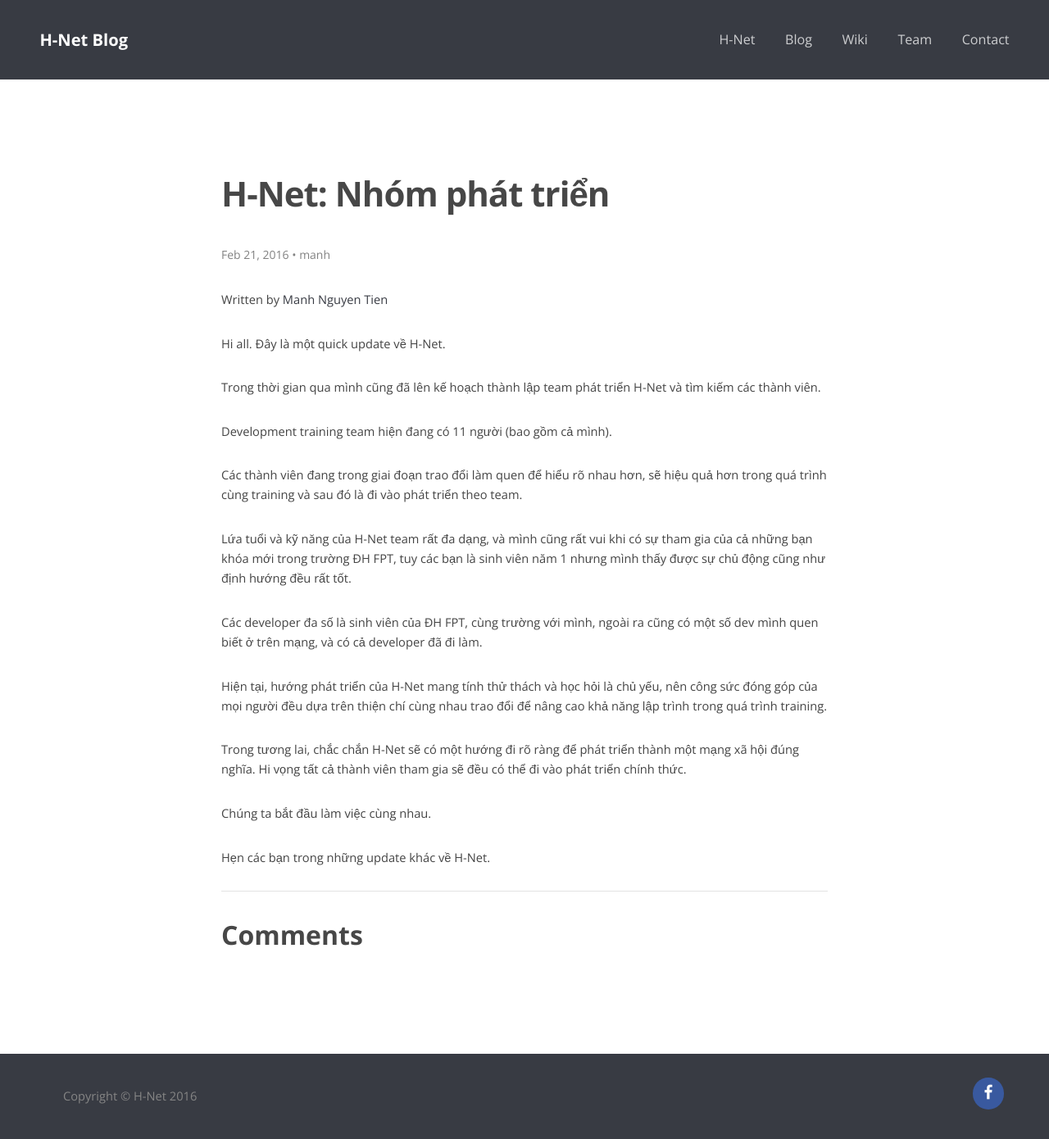
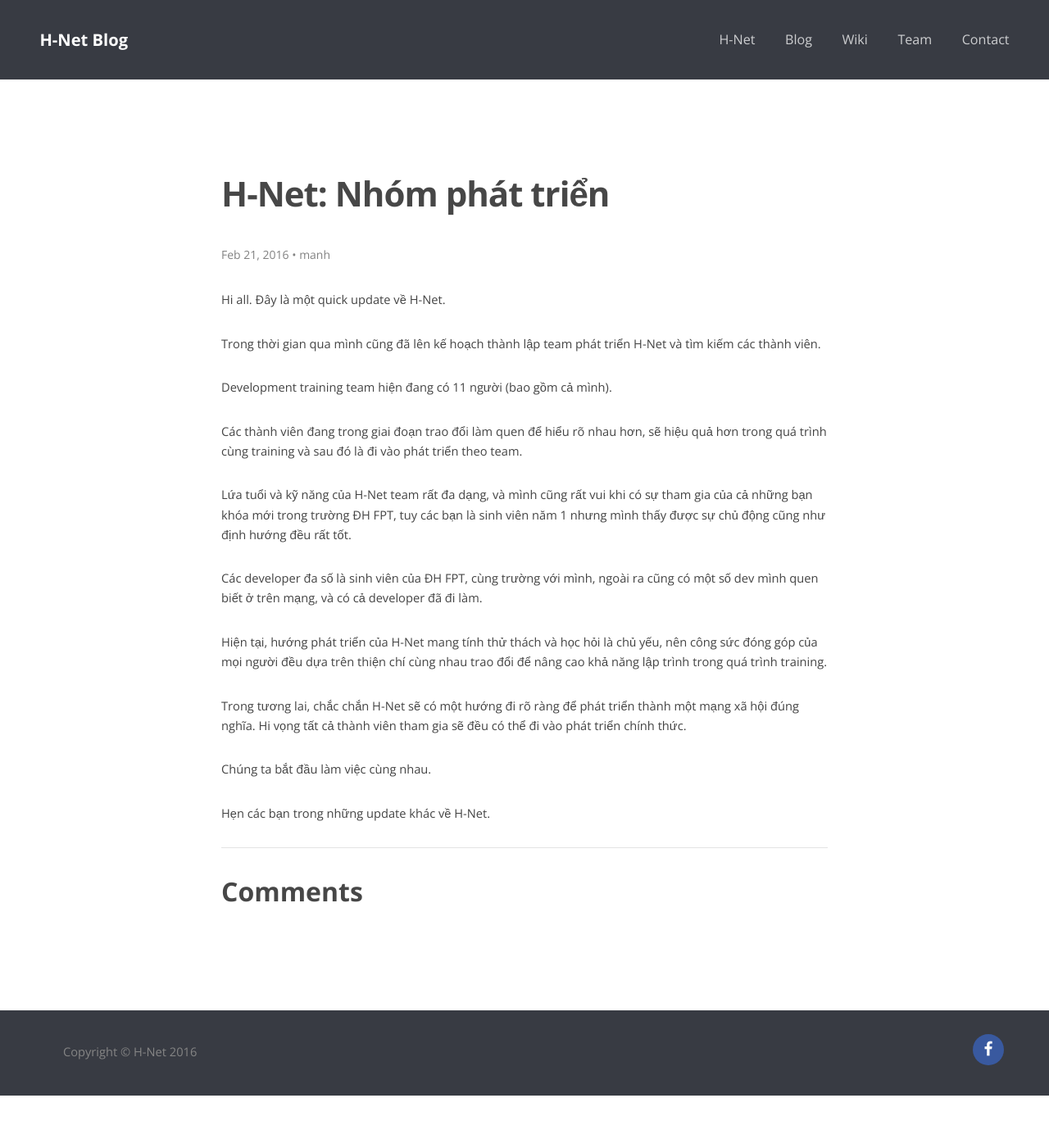
Before and after one commit to manhnt9/blog.hnet.vn, a Jekyll site: the page built from _posts/2016-02-21-hnet-training-team.md, in a window 1280 px wide. Shown: the whole page at 82% size. Built offline with Jekyll 4.4.1, drawn with Linux system fonts in a browser that asks for light colours; after the commit the page ends 1337 px from its top, so only the background shows below that.

Commit message:
Remove Written by author_name in post

```diff
--- a/_layouts/post.html
+++ b/_layouts/post.html
@@ -23,11 +23,6 @@ layout: default
   <div class="post-content" itemprop="articleBody">
 
     {% assign author = site.data.authors[page.author] %}
-    {% if author %}
-        <p>
-            Written by <a href="{{ author.web }}" target="_blank">{{ author.name }}</a>
-        </p>
-    {% endif %}
 
     {{ content }}
 
```
